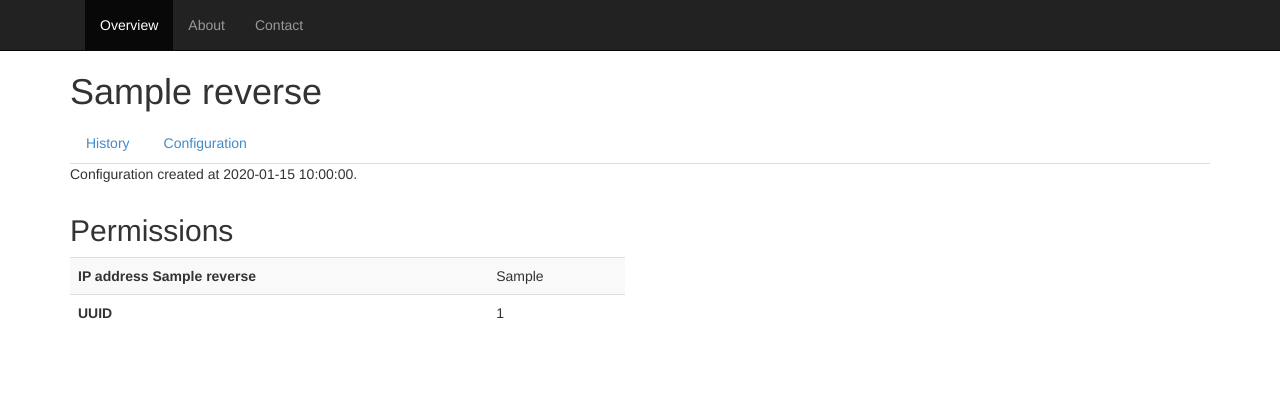
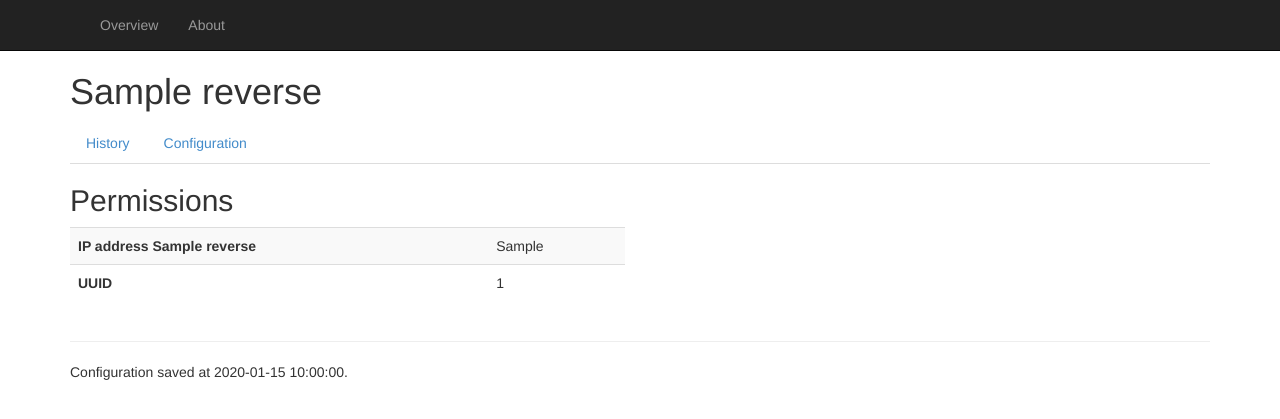
Before and after one commit to Redpill-Linpro/kickoff, a Python web app: template kickoff/app/templates/mac_configuration.html in a window 1280 px wide. Shown: the top 419 px of the page. Run offline with Jinja, Linux system fonts and the light colour scheme; the template is opened without the code that fills it: most values are stand-ins (such as "Sample title", 1, 10 or a date in 2020); some libraries are stand-ins or nearby versions.

Commit message:
development

```diff
--- a/kickoff/app/templates/mac_configuration.html
+++ b/kickoff/app/templates/mac_configuration.html
@@ -7,8 +7,6 @@
 {% endif %}
 
 {% include "mac_menu.html" %}
-
-<p>Configuration created at {{ host['registered'] }}.</p>
 
 <div class="row">
   <div class="col-md-6">
@@ -36,3 +34,7 @@
     </table>
   </div>
 </div>
+
+<hr/>
+
+<p>Configuration saved at {{ host['registered'] }}.</p>
--- a/kickoff/app/templates/menu.html
+++ b/kickoff/app/templates/menu.html
@@ -9,9 +9,8 @@
     </div>
     <div class="collapse navbar-collapse">
       <ul class="nav navbar-nav">
-        <li class="active"><a href="/">Overview</a></li>
-        <li><a href="/about">About</a></li>
-        <li><a href="#contact">Contact</a></li>
+        <li {% if active=="overview" %}class="active"{% endif %}><a href="/">Overview</a></li>
+        <li {% if active=="about" %}class="active"{% endif %}><a href="/about">About</a></li>
       </ul>
     </div>
   </div>
```
Also changed, not shown: kickoff/app/kickoff.py (+4 -4 lines).
